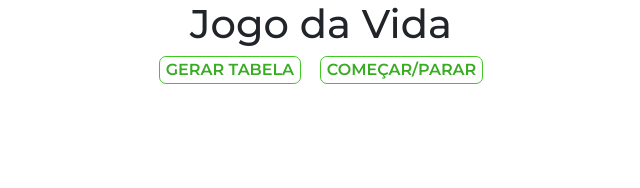
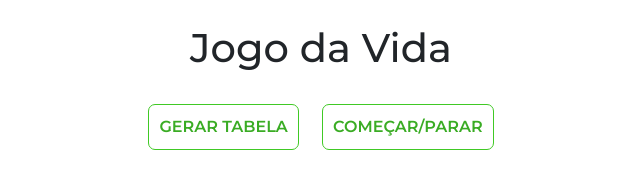
Before and after one commit to felimenta970/Jogo-da-Vida, a plain HTML site: page index.html in a window 1280 px wide. Shown: the whole page, without its empty margins (319-959 px from the left). Drawn offline with nearby package versions, Linux system fonts and the light colour scheme.

Commit message:
Small design fixes

```diff
--- a/css/stylesheet.css
+++ b/css/stylesheet.css
@@ -22,4 +22,5 @@ button {
     border-radius: 7px;
     color: rgb(58, 172, 36);
     font-weight: 600;
+    padding: 10px 10px;
 }
--- a/index.html
+++ b/index.html
@@ -17,11 +17,16 @@
 
     <body>
 
+        <br>
+        <h1>Jogo da Vida</h1>
+        <br>
+        <button onclick="constroi_mundo()">GERAR TABELA</button>
 
+        &nbsp;&nbsp;&nbsp;
 
-        <h1>Jogo da Vida</h1>
-        <button onclick="constroi_mundo()">GERAR TABELA</button>&nbsp;&nbsp;&nbsp;
         <button onclick="comecaPara()" id="comecarParar">COMEÇAR/PARAR</button>
+
+        <br><br>
 
         <div id="areaJogo">
 
--- a/js/javaScript.js
+++ b/js/javaScript.js
@@ -1,5 +1,5 @@
 // Constante de tamanho do jogo
-const n = 40;
+const n = 35;
 const m = 90;
 
 // Variaveis para controle de execução
```
